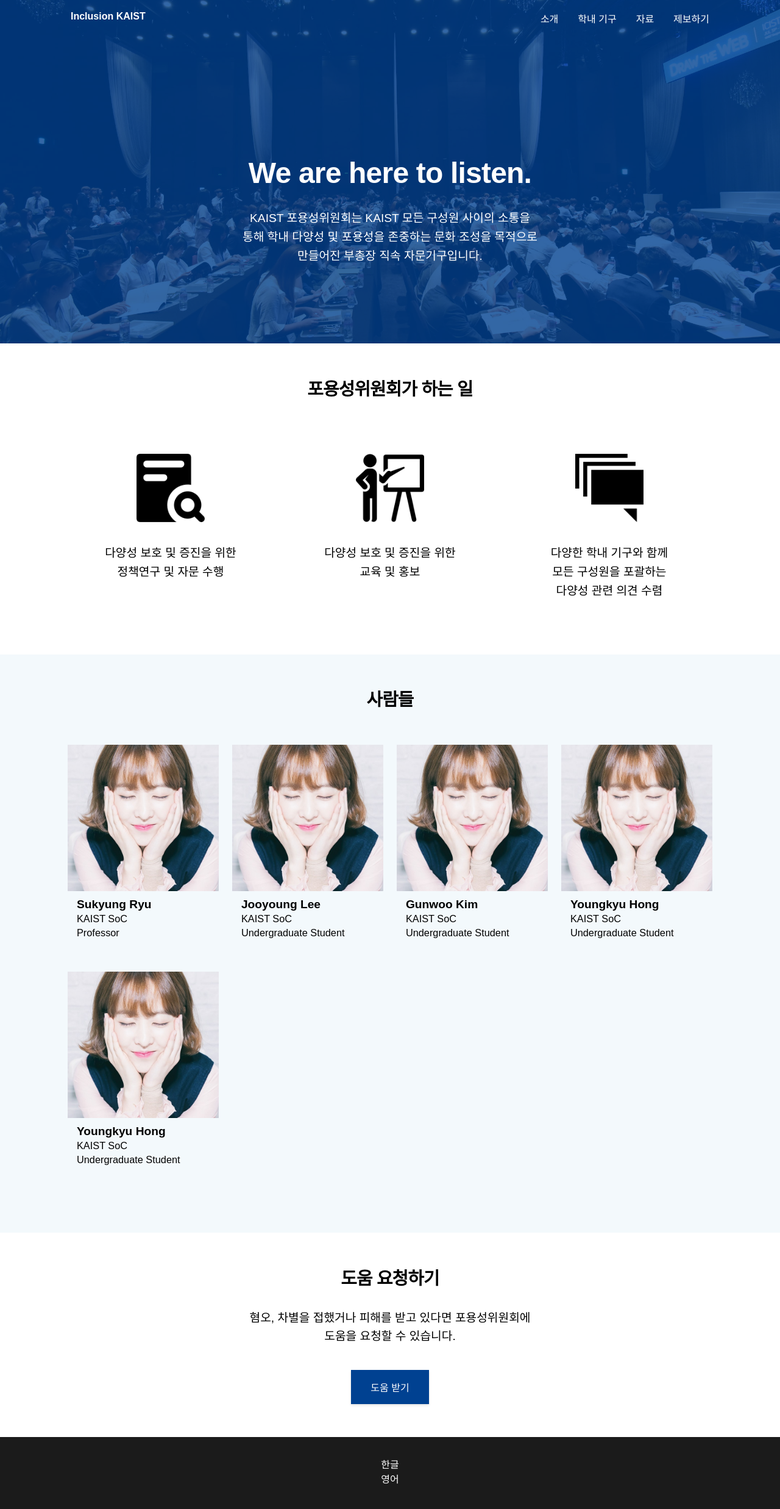
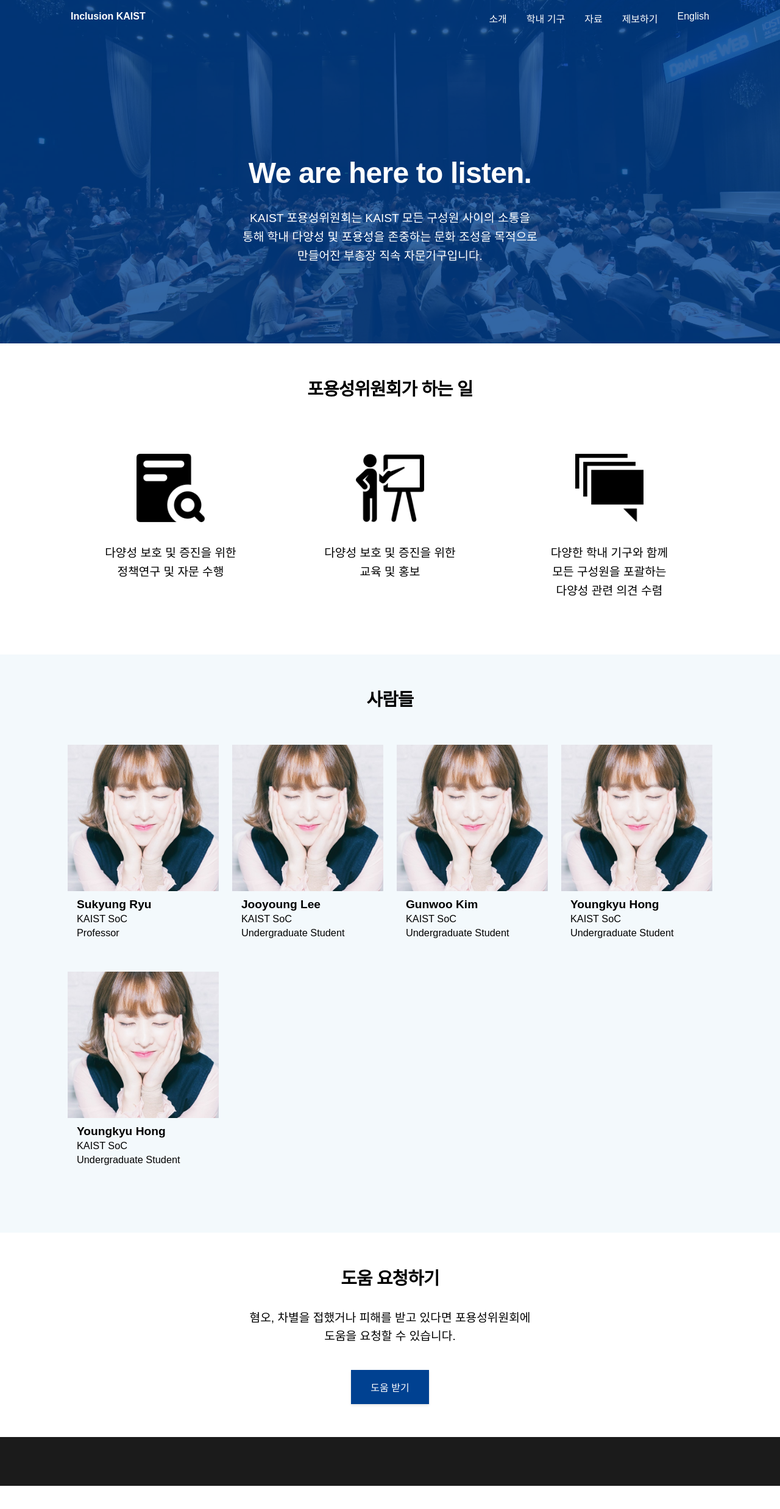
Before and after one commit to gunwooterry/inclusion-kaist, a React (Create React App) app in the folder client/: page / in a window 1280 px wide. Shown: the top 2474 px of the page at 61% size. After the commit the page ends 2436 px from the top, so only its background shows below. Built offline with nearby package versions, Linux system fonts and the light colour scheme; a web font is replaced by a local one.

Commit message:
language option in navbar

```diff
--- a/client/src/App.jsx
+++ b/client/src/App.jsx
@@ -1,5 +1,6 @@
 import React from 'react';
 import { Route, Switch, withRouter, Redirect } from 'react-router-dom';
+import { connect } from 'react-redux';
 
 import NavBar from './components/common/NavBar';
 
@@ -7,6 +8,7 @@ import Landing from './components/Landing';
 import Organization from './components/Organization';
 import Report from './components/Report';
 import Resources from './components/Resources';
+import {setLanguage} from "./actions";
 
 class App extends React.Component {
   constructor() {
@@ -49,6 +51,12 @@ class App extends React.Component {
             bold
             isTop={this.state.isTop && !isReport}
           />
+          <NavBar.Lang
+            text={this.props.lang === 'kor' ? 'English' : '한글'}
+            work={() => this.props.setLanguage(this.props.lang === 'kor' ? 'eng' : 'kor')}
+            right
+            isTop={this.state.isTop && !isReport}
+          />
           <NavBar.Item
             text="제보하기"
             link="/report/"
@@ -85,5 +93,11 @@ class App extends React.Component {
     );
   }
 }
+const mapStateToProps = (state) => {
+  return { lang: state.setting.lang };
+};
 
-export default withRouter(App);
+
+export default withRouter(connect(mapStateToProps, {
+  setLanguage,
+})(App));
--- a/client/src/components/Landing.jsx
+++ b/client/src/components/Landing.jsx
@@ -1,8 +1,6 @@
 import React from 'react';
 import { connect } from 'react-redux';
 
-
-import { setLanguage } from '../actions';
 import Button from './common/Button';
 import Column from './common/Column';
 import Header from './common/Header';
@@ -137,12 +135,7 @@ function Landing(props) {
           </Button>
         </Row>
       </Section>
-      <Section backgroundColor={colors.darkGray}>
-        <div style={{textAlign: 'center', color: 'white'}}>
-          <div onClick={() => props.setLanguage('kor')}>한글</div>
-          <div onClick={() => props.setLanguage('eng')}>영어</div>
-        </div>
-      </Section>
+      <Section backgroundColor={colors.darkGray} />
     </div>
   );
 }
@@ -151,6 +144,4 @@ const mapStateToProps = (state) => {
   return { lang: state.setting.lang };
 };
 
-export default connect(mapStateToProps, {
-  setLanguage,
-})(Landing);
+export default connect(mapStateToProps, null)(Landing);
--- a/client/src/components/common/NavBar.jsx
+++ b/client/src/components/common/NavBar.jsx
@@ -1,6 +1,7 @@
 import React from 'react';
 import PropTypes from 'prop-types';
 
+import NavBarLang from './NavBarLang';
 import NavBarItem from './NavBarItem';
 import Row from './Row';
 
@@ -67,5 +68,6 @@ function NavBar(props) {
 NavBar.propTypes = propTypes;
 NavBar.defaultProps = defaultProps;
 NavBar.Item = NavBarItem;
+NavBar.Lang = NavBarLang;
 
 export default NavBar;
--- /dev/null
+++ b/client/src/components/common/NavBarLang.jsx
@@ -0,0 +1,70 @@
+import React from 'react';
+import PropTypes from 'prop-types';
+
+import { NavLink } from 'react-router-dom';
+import { colors } from '../../static/constants';
+
+const propTypes = {
+  text: PropTypes.string,
+  right: PropTypes.bool,
+  work: PropTypes.node,
+  isTop: PropTypes.bool.isRequired,
+  children: PropTypes.node,
+  bold: PropTypes.bool,
+};
+
+const defaultProps = {
+  text: '',
+  right: false,
+  work: null,
+  children: '',
+  bold: false,
+};
+
+function NavBarLang(props) {
+  const {
+    text,
+    right,
+    isTop,
+    children,
+    bold,
+  } = props;
+
+  const styles = {
+    navBarItem: {
+      margin: '0 1rem',
+      textDecoration: 'none',
+      fontWeight: bold ? '600' : '300',
+    },
+
+    right: {
+      float: 'right',
+    },
+
+    top: {
+      color: colors.white,
+    },
+
+    scrolling: {
+      color: colors.black,
+    },
+  };
+
+  const style = Object.assign(
+    {},
+    styles.navBarItem,
+    right && styles.right,
+    isTop ? styles.top : styles.scrolling,
+  );
+
+  return (
+    <a style={style} onClick={props.work}>
+      {text !== '' ? text : children}
+    </a>
+  );
+}
+
+NavBarLang.propTypes = propTypes;
+NavBarLang.defaultProps = defaultProps;
+
+export default NavBarLang;
```
